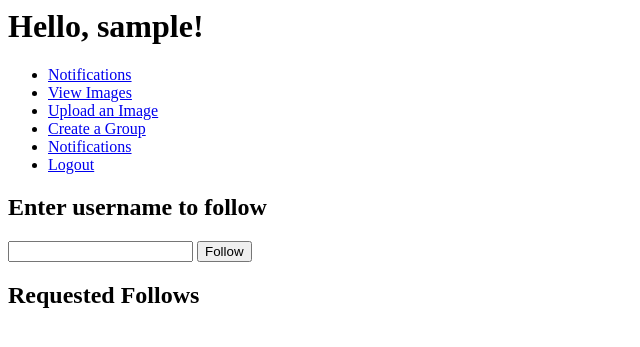
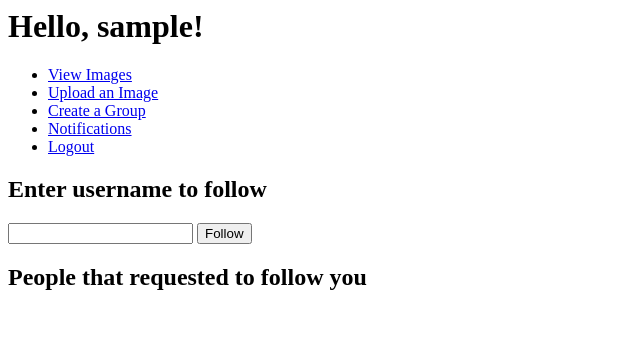
Before and after one commit to salmansiraj/Finstagram, a Flask app: page /home in a window 1280 px wide. Shown: the top 347 px of the page, without its empty margins (0-640 px from the left). Run offline with Flask 2, Linux system fonts and the light colour scheme; the visitor is signed in with stand-in values (Sample User, id 1); data that the repository does not hold is empty.

Commit message:
updated following

```diff
--- a/app.py
+++ b/app.py
@@ -36,7 +36,7 @@ def index():
 @app.route("/home")
 @login_required
 def home():
-    query2 = "SELECT followerUsername FROM Follow WHERE acceptedFollow = %s AND followeeusername = %s"
+    query2 = "SELECT followerUsername FROM Follow WHERE acceptedFollow = %s AND followeeUsername = %s"
     followee = session["username"]
     with connection.cursor() as cursor2:
         cursor2.execute(query2, (0, followee))
@@ -58,27 +58,12 @@ def notifications():
     with connection.cursor() as cursor:
         cursor.execute(getQuery, (0, followee))
     followerRequests = cursor.fetchall()
+    # print(followerRequests)
     query = "SELECT * FROM Tag NATURAL JOIN Photo WHERE (username=%s AND acceptedTag=%s)"
     with connection.cursor() as cursor:
         cursor.execute(query, (session["username"], 0))
     data = cursor.fetchall()
     return render_template("notifications.html", taggedNotifications=data, followerRequests=followerRequests)
-
-# @app.route("/images", methods=["GET"])
-# @login_required
-# def images():
-#     groupOwner = session["username"]
-
-#     query = "SELECT DISTINCT(photoID), timestamp, allFollowers, caption, filePath FROM photo NATURAL JOIN CloseFriendGroup WHERE (groupOwner=%s)"
-#     # Who are the types of people that can see your photos?
-#         # Yourself (done)
-#         # The people in the groups that you own ?
-#         # The people who follow you ONLY IF allFollowers = True
-#         # etc...
-#     with connection.cursor() as cursor:
-#         cursor.execute(query, (groupOwner, groupOwner))
-#     data = cursor.fetchall()
-#     return render_template("images.html", images=data)
 
 
 @app.route("/images", methods=["GET"])
@@ -120,14 +105,6 @@ def login():
 def register():
     return render_template("register.html")
 
-# @app.route("/notifications", methods=["GET"])
-# def notifications():
-#     getQuery = "SELECT followerUsername FROM Follow WHERE acceptedFollow=%s AND followeeUsername=%s"
-#     followee = session["username"]
-#     with connection.cursor() as cursor:
-#         cursor.execute(getQuery, (0, followee))
-#     followerRequests = cursor.fetchall()
-#     return render_template("notifications.html", followerRequests=followerRequests)
 
 @app.route("/loginAuth", methods=["POST"])
 def loginAuth():
@@ -239,21 +216,6 @@ def taggedStatus():
                     cursor2.execute(queryF, (currUser, photo['photoID']))
     return render_template("notifications.html", username=session["username"])
 
-    #            for photo in data:
-    #         # print('status' + str(photo['photoID']))
-    #         currStatus = request.form.get('status' + str(photo['photoID']))
-    #         currUser = session["username"]
-    #         if (currStatus == "accept"):
-    #             statusFlag = True
-    #         else:
-    #             statusFlag = False
-    #         query = "UPDATE Tag SET acceptedTag=%r WHERE (username=%s AND photoID=%s)"
-    #         with connection.cursor() as cursor:
-    #             cursor.execute(query, (statusFlag, currUser, photo['photoID']))
-    # return render_template("notifications.html", username=session["username"])
-
-
-
 
 @app.route("/createGroup", methods=["POST"])
 def createGroup():
@@ -316,15 +278,24 @@ def follow():
 def followStatus():
     if request.form:
         followee = session["username"]
-        currStatus = request.form["status"]
 
-        if (currStatus == "accept"):
-            followStatus = True
-        else:
-            followStatus = False
-        updateQuery = "UPDATE Follow SET acceptedFollow=%r WHERE followeeUsername=%s"
-        with connection.cursor() as cursor2:
-            cursor2.execute(updateQuery, (followStatus, followee))
+        getQuery = "SELECT followerUsername FROM Follow WHERE (followeeUsername=%s AND acceptedfollow=%s)"
+        with connection.cursor() as cursor:
+            cursor.execute(getQuery, (followee, 0))
+        data = cursor.fetchall()
+        print(data)
+
+        for follower in data:
+            currStatus = request.form["status" + follower["followerUsername"]]
+            if currStatus == "accept":
+                updateQuery = "UPDATE Follow SET acceptedFollow=%s WHERE followeeUsername=%s"
+                with connection.cursor() as cursor:
+                    cursor.execute(updateQuery, (1, followee))
+            else:
+                deleteQ = "DELETE FROM Follow WHERE followerUsername=%s"
+                with connection.cursor() as cursor:
+                    cursor.execute(deleteQ, (follower["followerUsername"]))
+
     return render_template("notifications.html", username=session["username"])
 
 if __name__ == "__main__":
--- a/templates/home.html
+++ b/templates/home.html
@@ -6,7 +6,6 @@
         <h1>Hello, {{ username }}!</h1>
         <div>
             <ul>
-                <li><a href="/notifications">Notifications</a></li>
                 <li><a href="/images">View Images</a></li>
                 <li><a href="/upload">Upload an Image</a></li>
                 <li><a href="/groups">Create a Group</a></li>
@@ -24,7 +23,7 @@
             {{ message }}
         {% endif %}
 
-        <h2>Requested Follows</h2>
+        <h2>People that requested to follow you</h2>
         <ul>
         {% for follower in requests %}
             <li>{{follower.followerUsername}}</li>
```
Also changed, not shown: templates/notifications.html (+4 -4 lines).
